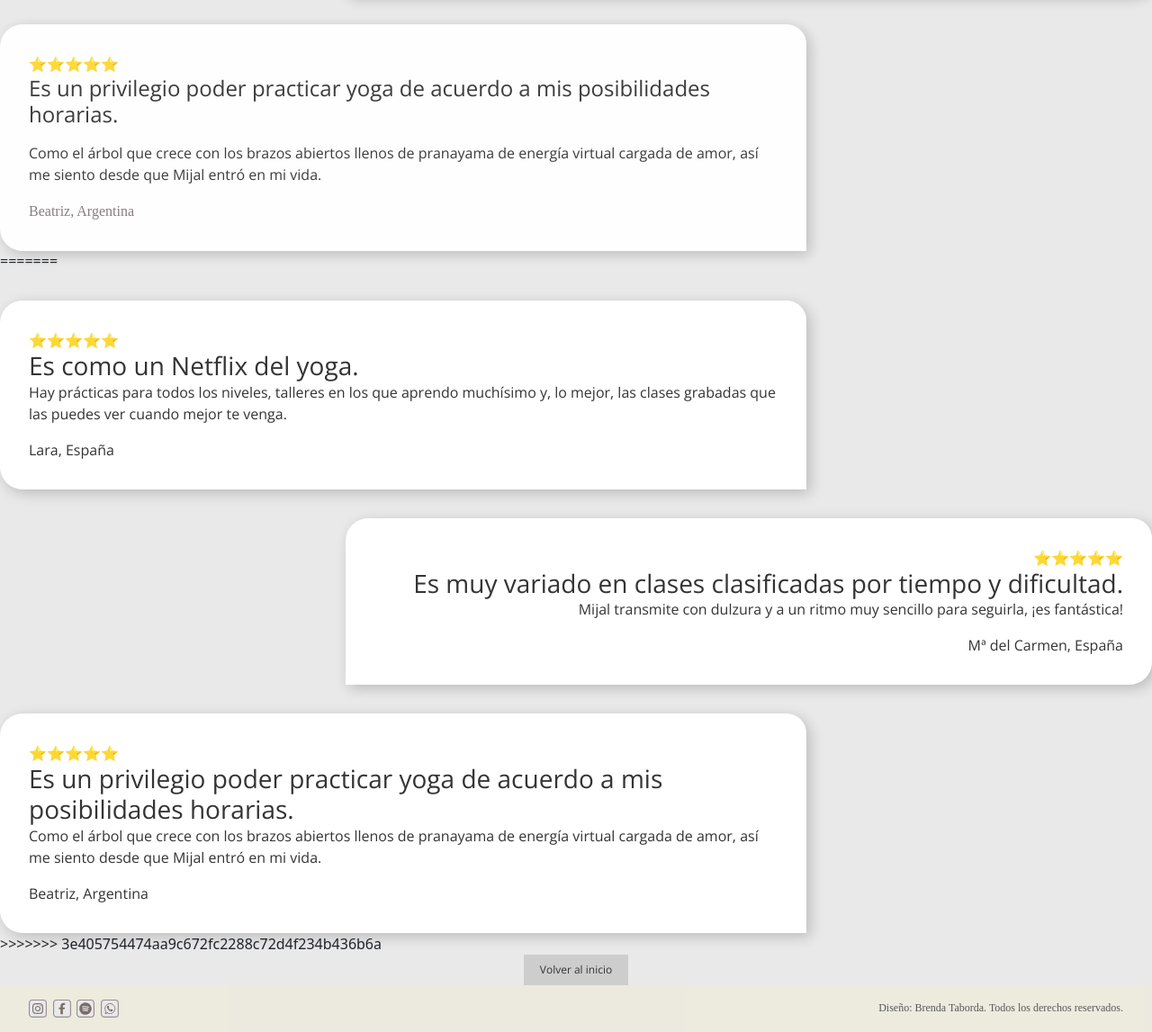
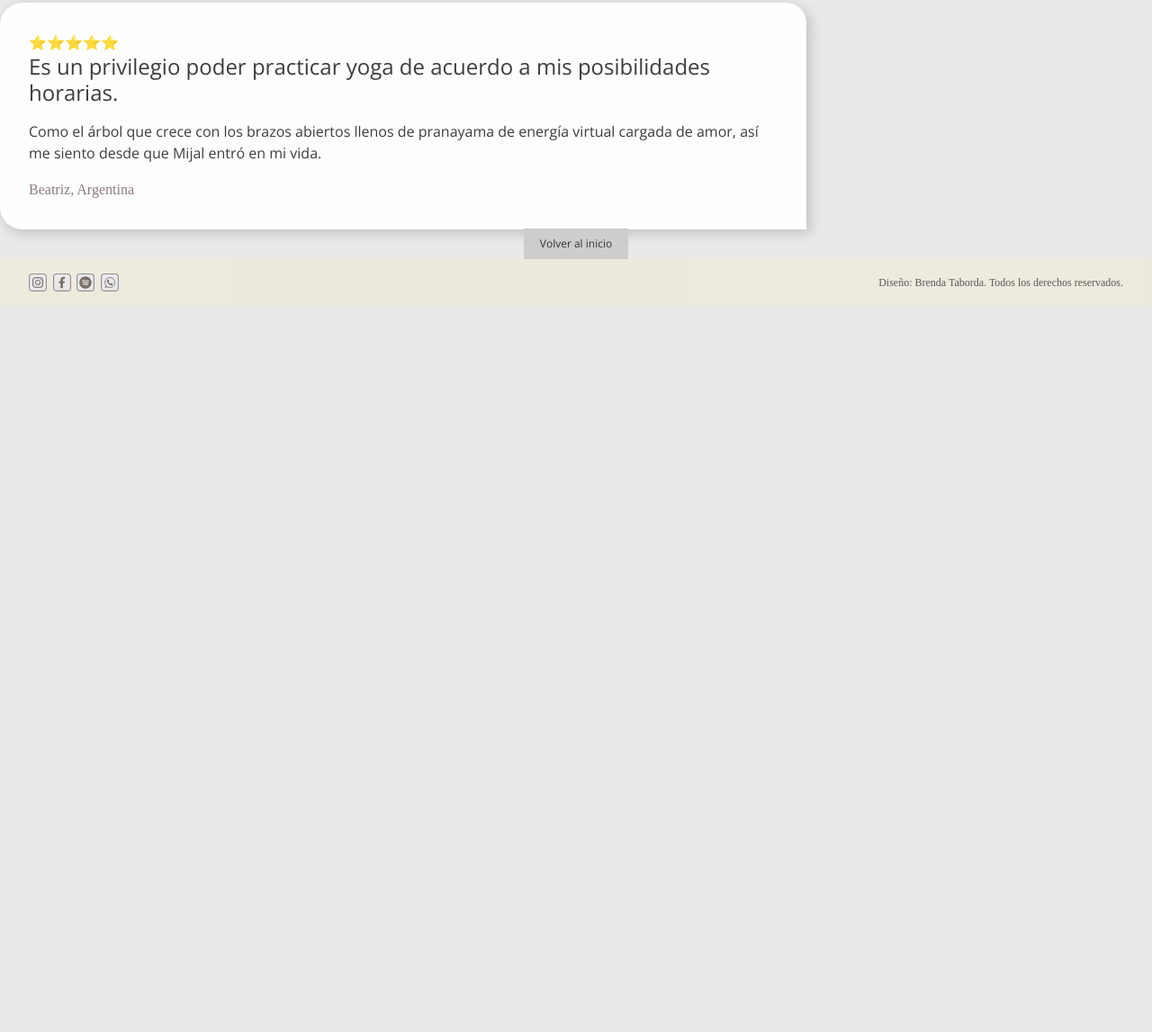
Before and after one commit to BrenTaborda/proyecto_coderhouse, a website: page paginas/contacto.html in a window 1280 px wide. Shown: the part 1331-2478 px from the top of the page at 90% size. After the commit the page ends 1671 px from the top, so only its background shows below. Drawn offline with nearby package versions, Linux system fonts and the light colour scheme; some icons are missing; a web font is replaced by a local one.

Commit message:
correcion de texto

```diff
--- a/paginas/contacto.html
+++ b/paginas/contacto.html
@@ -90,7 +90,6 @@
 
         <section class="SeccionTestimonios">
             <h2 class="seccionPrincipal__titular--centrado">Qué dicen quienes nos conocen</h2>
-<<<<<<< HEAD
             <div class="SeccionTestimonios__container">
 
                 <div class="SeccionTestimonios__container--box" data-aos="flip-up">
@@ -117,33 +116,6 @@
 
         </section>
 
-=======
-            <div class="SeccionTestimonios__container"></div>
-
-            <div class="SeccionTestimonios__container--box" data-aos="fade-right">
-                <span>⭐️⭐️⭐️⭐️⭐️</span>
-                <h3>Es como un Netflix del yoga.</h3>
-                <p>Hay prácticas para todos los niveles, talleres en los que aprendo muchísimo y, lo mejor, las clases grabadas que las puedes ver cuando mejor te venga.</p>
-                <span>Lara, España</span>
-            </div>
-
-            <div class="SeccionTestimonios__container--boxLeft" data-aos="fade-left">
-                <span>⭐️⭐️⭐️⭐️⭐️</span>
-                <h3>Es muy variado en clases clasificadas por tiempo y dificultad.</h3>
-                <p>Mijal transmite con dulzura y a un ritmo muy sencillo para seguirla, ¡es fantástica!</p>
-                <span>Mª del Carmen, España</span>
-            </div>
-
-            <div class="SeccionTestimonios__container--box" data-aos="fade-right">
-                <span>⭐️⭐️⭐️⭐️⭐️</span>
-                <h3>Es un privilegio poder practicar yoga de acuerdo a mis posibilidades horarias.</h3>
-                <p>Como el árbol que crece con los brazos abiertos llenos de pranayama de energía virtual cargada de amor, así me siento desde que Mijal entró en mi vida.</p>
-                <span>Beatriz, Argentina</span>
-            </div>
-
-        </section>
->>>>>>> 3e405754474aa9c672fc2288c72d4f234b436b6a
-
         <section>
             <button type="button" class="backToHome__boton">
                 <a href="../index.html" title="volver al inicio">Volver al inicio</a>
--- a/scss/main.scss
+++ b/scss/main.scss
@@ -8,8 +8,5 @@
 @import "parciales/seccionAudios";
 @import "parciales/seccionEncuentrosGrilla";
 @import "parciales/bootstrap";
-<<<<<<< HEAD
 @import "parciales/seccionTestimonios";
-=======
->>>>>>> 3e405754474aa9c672fc2288c72d4f234b436b6a
 @import "parciales/mediasquery"
```
Also changed, not shown: index.html (+1 -5 lines), package.json (+237 -13 lines), scss/parciales/_mediasquery.scss (+0 -7 lines).
